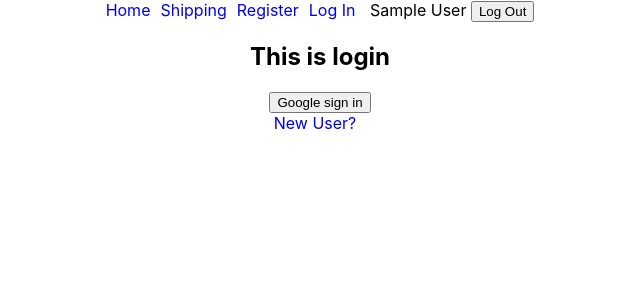
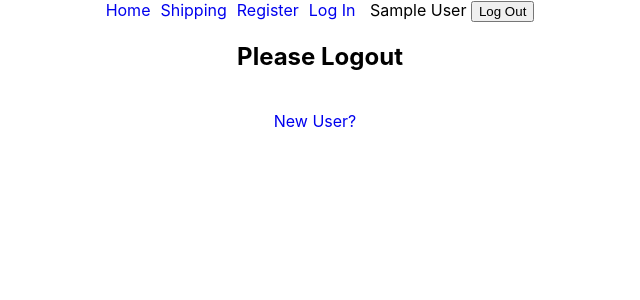
Before and after one commit to devruhul/authentication-with-custom-hook-and-priivate-route, a React (Create React App) app: page /login in a window 1280 px wide. Shown: the top 300 px of the page, without its empty margins (320-960 px from the left). Built offline with nearby package versions, Linux system fonts and the light colour scheme; no server answers; sample sign-in values are in the browser's storage.

Commit message:
add some conditional

```diff
--- a/src/components/LogIn/LogIn.js
+++ b/src/components/LogIn/LogIn.js
@@ -6,7 +6,7 @@ import Page from '../Page/Page';
 
 
 const LogIn = () => {
-    const { handleGoogleSignIn } = useAuth()
+    const { handleGoogleSignIn, user } = useAuth()
     const location = useLocation()
     const navigate = useNavigate()
     const redirect_uri = location.state?.from || "/home"
@@ -22,9 +22,13 @@ const LogIn = () => {
 
     return (
         <div>
-            <Page  title='Login' />
-            <h2>This is login</h2>
-            <button onClick={handleGoogleLogin}>Google sign in</button>
+            <Page title='Login' />
+            {user?.email ? <h2>Please Logout </h2> : <h2>Please Login</h2>}
+
+            {
+                user?.email ? [] : <button onClick={handleGoogleLogin}>Google sign in</button>
+
+            }
             <br />
             <Link to="/register">New User?</Link>
         </div>
```
